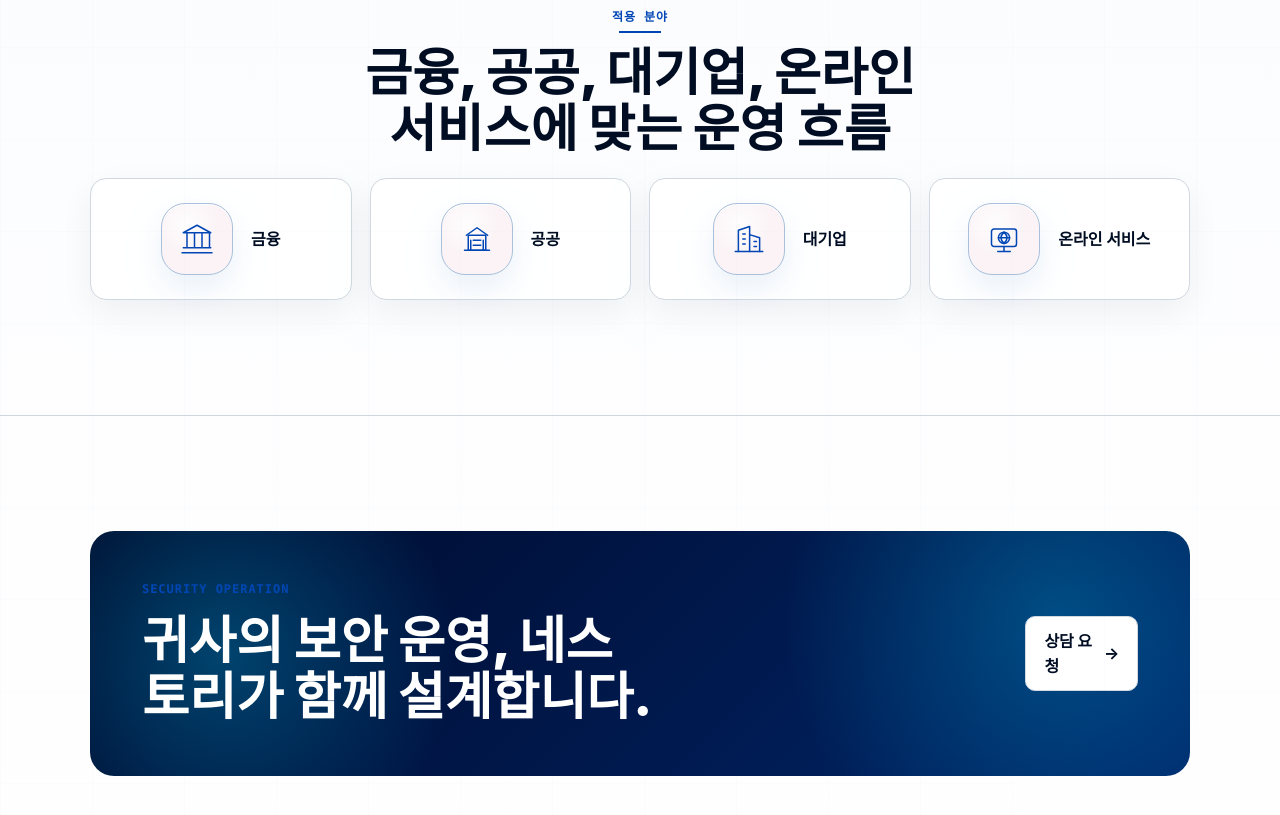
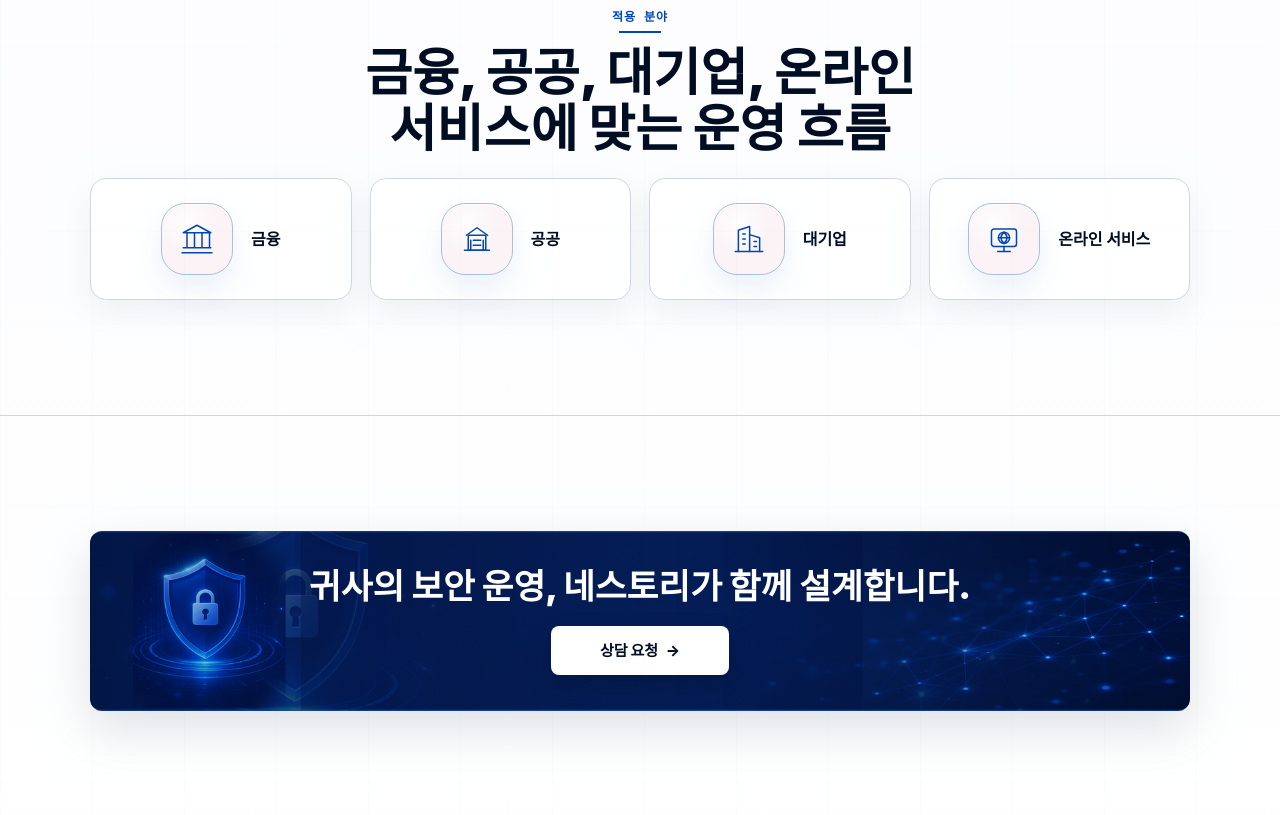
Before and after one commit to nextory-dev/HomePage, a website: page src/pages/index.html in a window 1280 px wide. Shown: the part 2069-2884 px from the top of the page. Drawn offline with nearby package versions, Linux system fonts and the light colour scheme; files that its build step writes are made by us from their sources; files whose address does not match are found by name.

Commit message:
fix: 메인 하단 CTA 배너 배경 적용

```diff
--- a/src/index.css
+++ b/src/index.css
@@ -977,13 +977,15 @@ h2 .motion-underline {
   box-shadow: 0 12px 34px color-mix(in oklch, var(--dark) 6%, transparent);
 }
 .corporate-cta {
+  min-height: 164px;
   overflow: hidden;
-  border-radius: 24px;
+  border-radius: 12px;
   background:
-    radial-gradient(circle at 12% 50%, color-mix(in oklch, var(--accent-2) 35%, transparent), transparent 24%),
-    radial-gradient(circle at 88% 36%, color-mix(in oklch, var(--accent-2) 34%, transparent), transparent 28%),
+    linear-gradient(90deg, color-mix(in oklch, var(--dark) 18%, transparent), color-mix(in oklch, var(--dark) 4%, transparent) 45%, color-mix(in oklch, var(--dark) 10%, transparent)),
+    url("./assets/cta/security-cta-banner.png") center / cover no-repeat,
     linear-gradient(135deg, var(--dark), color-mix(in oklch, var(--accent) 48%, var(--dark)));
   color: white;
+  box-shadow: 0 18px 50px color-mix(in oklch, var(--dark) 12%, transparent);
 }
 
 .site-footer {
@@ -1049,11 +1051,28 @@ h2 .motion-underline {
 }
 
 .corporate-cta-inner {
-  display: flex;
-  justify-content: space-between;
+  min-height: 164px;
+  display: grid;
+  justify-items: center;
   align-items: center;
-  gap: 22px;
-  padding: clamp(28px, 5vw, 52px);
+  align-content: center;
+  gap: 18px;
+  padding: clamp(24px, 4vw, 36px) clamp(20px, 5vw, 56px);
+  text-align: center;
+}
+.corporate-cta h2 {
+  max-width: 680px;
+  font-size: clamp(26px, 2.7vw, 38px);
+  line-height: 1.18;
+}
+.corporate-cta .btn {
+  min-width: 178px;
+  min-height: 48px;
+  border-color: color-mix(in oklch, var(--surface) 70%, transparent);
+  border-radius: 8px;
+  font-size: 15px;
+  font-weight: 800;
+  box-shadow: 0 10px 24px color-mix(in oklch, black 18%, transparent);
 }
 .service-band {
   display: grid;
--- a/src/pages/index.html
+++ b/src/pages/index.html
@@ -149,7 +149,7 @@
       <div class="container">
         <div class="corporate-cta reveal">
           <div class="corporate-cta-inner">
-            <div><p class="eyebrow">Security Operation</p><h2>귀사의 보안 운영, 네스토리가 <span class="motion-underline underline-smudge">함께 설계합니다.</span></h2></div>
+            <h2>귀사의 보안 운영, 네스토리가 함께 설계합니다.</h2>
             <a class="btn btn-secondary btn-arrow" href="contact.html">상담 요청</a>
           </div>
         </div>
```
Also changed, not shown: src/assets/cta/security-cta-banner.png (added).
